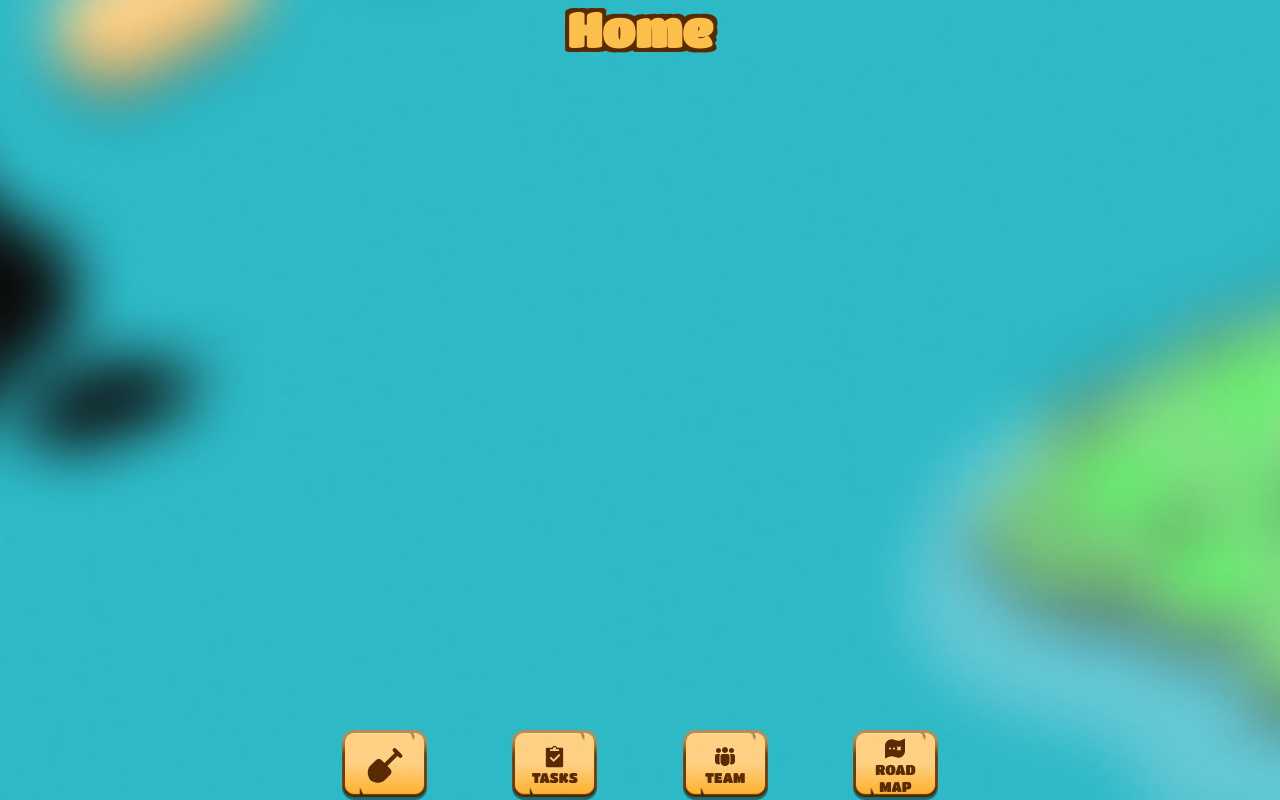
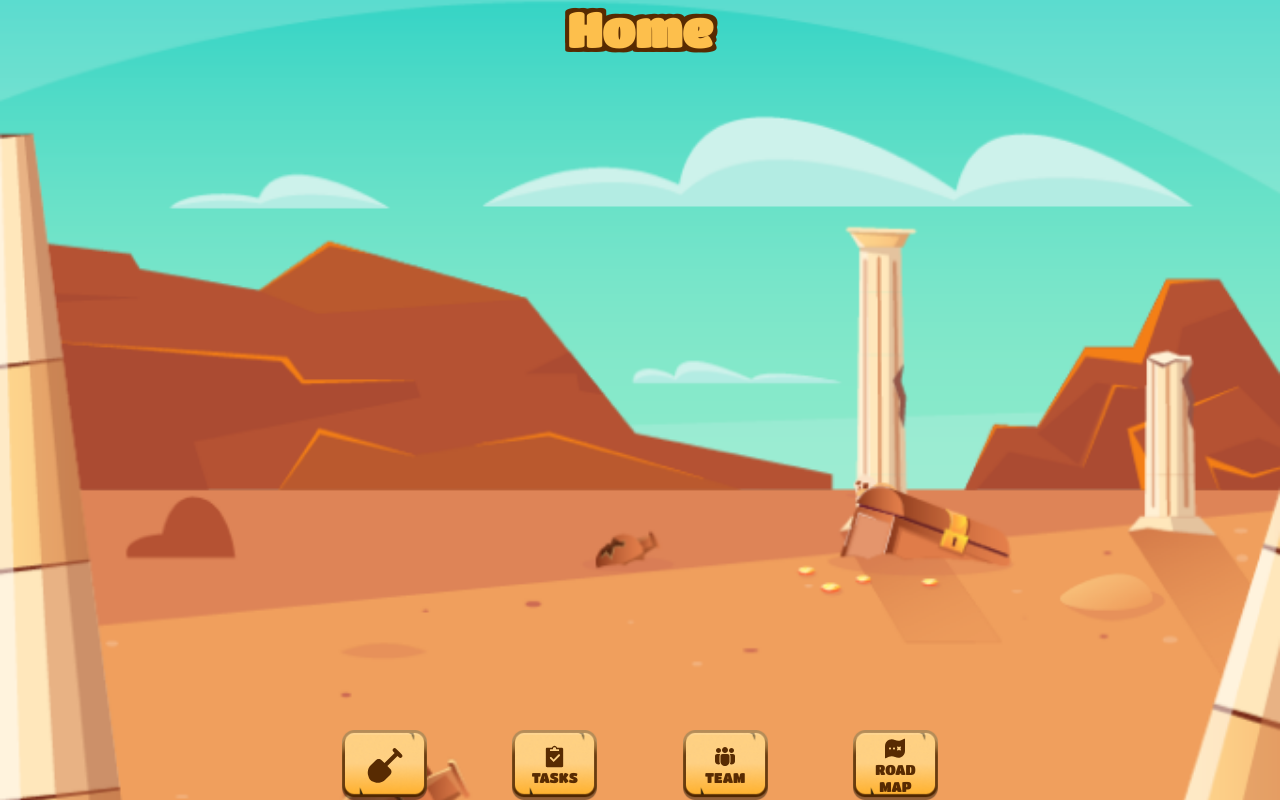
Before and after one commit to Scandal-MyZiK/klondike, a React (Create React App) app: page / in a window 1280 px wide. Built offline with nearby package versions, Linux system fonts and the light colour scheme.

Commit message:
first draw home page

```diff
--- a/src/app/App.jsx
+++ b/src/app/App.jsx
@@ -6,7 +6,7 @@ import Navigation from "../components/Navigation/Navigation";
 import "./assets/fonts/fonts.css";
 import "./app.css";
 
-const Home = lazy(() => import("../pages/Home"));
+const Home = lazy(() => import("../pages/Home/Home"));
 const Team = lazy(() => import("../pages/Tasks"));
 const Tasks = lazy(() => import("../pages/Team"));
 const RoadMap = lazy(() => import("../pages/RoadMap"));
--- a/src/components/AppWidthContainer/AppWidthContainer.jsx
+++ b/src/components/AppWidthContainer/AppWidthWithContainer.jsx
@@ -2,7 +2,7 @@ import React from "react";
 import "./style.css";
 import Container from "../Container/Container";
 
-const AppWidthContainer = ({ children, className = "" }) => {
+const AppWidthWithContainer = ({ children, className = "" }) => {
   return (
     <div className={`app-width ${className}`}>
       <Container>{children}</Container>
@@ -10,4 +10,4 @@ const AppWidthContainer = ({ children, className = "" }) => {
   );
 };
 
-export default AppWidthContainer;
+export default AppWidthWithContainer;
--- a/src/components/Loading/Loading.jsx
+++ b/src/components/Loading/Loading.jsx
@@ -1,16 +1,16 @@
 import React from "react";
 import "./style.css";
-import AppWidth from "../AppWidthContainer/AppWidthContainer";
+import AppWidthWithContainer from "../AppWidthContainer/AppWidthWithContainer";
 
 import LoadingImg from "./assets/loading-img.png";
 
 const Loading = () => {
   return (
-    <AppWidth className="loading-bg">
+    <AppWidthWithContainer className="loading-bg">
       <div className="loading-content">
         <img className="loading-img" src={LoadingImg} alt="" />
       </div>
-    </AppWidth>
+    </AppWidthWithContainer>
   );
 };
 
--- a/src/pages/Home.jsx
+++ /dev/null
@@ -1,8 +0,0 @@
-import React from "react";
-import Title from "../components/Title/Title";
-
-const Home = () => {
-  return <Title text="Home" />;
-};
-
-export default Home;
--- /dev/null
+++ b/src/pages/Home/Home.jsx
@@ -0,0 +1,14 @@
+import React from "react";
+import AppWidthWithContainer from "../../components/AppWidthContainer/AppWidthWithContainer";
+import Title from "../../components/Title/Title";
+import "./style.css";
+
+const Home = () => {
+  return (
+    <AppWidthWithContainer className="home-bg">
+      <Title text="Home" />
+    </AppWidthWithContainer>
+  );
+};
+
+export default Home;
--- /dev/null
+++ b/src/pages/Home/style.css
@@ -0,0 +1,6 @@
+.home-bg {
+  background-image: url("./assets//home-bg.png");
+  background-repeat: no-repeat;
+  background-size: cover;
+  background-position: center;
+}
```
Also changed, not shown: src/pages/Home/assets/home-bg.png (added).
